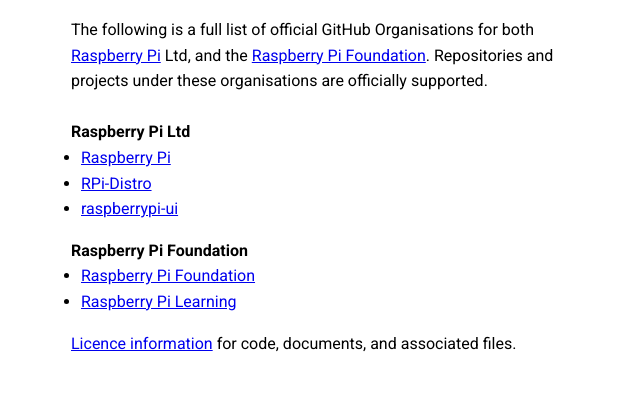
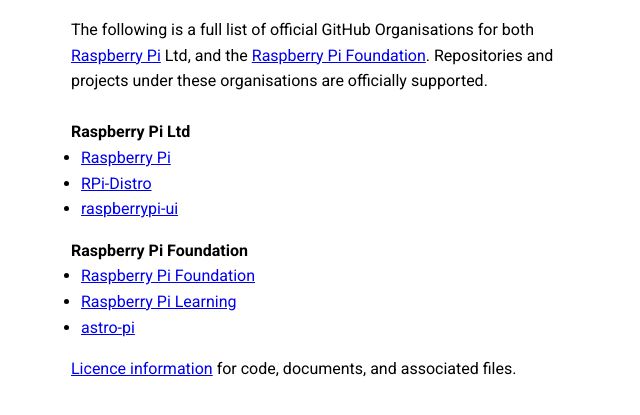
Before and after one commit to raspberrypi/raspberrypi.github.io, a plain HTML site: page index.html in a window 1280 px wide. Shown: the part 227-642 px from the top of the page, without its empty margins (309-949 px from the left). Drawn offline with Linux system fonts and the light colour scheme.

Commit message:
added org

```diff
--- a/index.html
+++ b/index.html
@@ -72,6 +72,7 @@
       <ul class="list" id="index2">
           <li><a href="https://github.com/raspberrypifoundation">Raspberry Pi Foundation</a></li>
           <li><a href="https://github.com/raspberrypilearning">Raspberry Pi Learning</a></li>
+          <li><a href="https://github.com/astro-pi">astro-pi</a></li>
       </ul>
       <p><a href="https://www.raspberrypi.com/licensing/">Licence information</a> for code, documents, and associated files.</p>
     </div>
```
